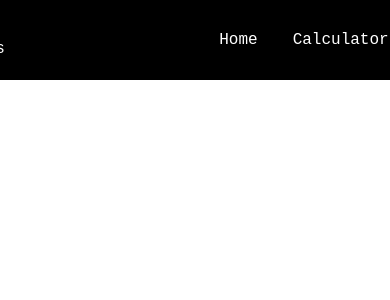
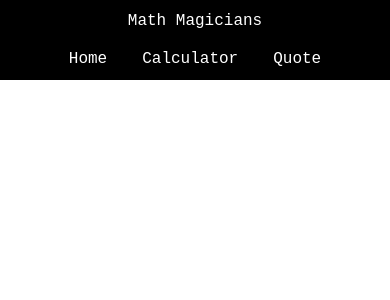
Before and after one commit to alexpuente0/mathmagicians, a React (Create React App) app: page / in a window 390 px wide. Shown: the top 300 px of the page. Built offline with nearby package versions, Linux system fonts and the light colour scheme.

Commit message:
Add mobile version

```diff
--- a/src/components/navBar.css
+++ b/src/components/navBar.css
@@ -28,3 +28,13 @@ li:hover {
 li:active {
   text-decoration: underline;
 }
+
+@media only screen and (max-width: 768px) {
+  .header {
+    position: fixed;
+    width: 390px;
+    display:flex;
+    flex-direction: column;
+    gap: 20px;
+  }
+}
```
